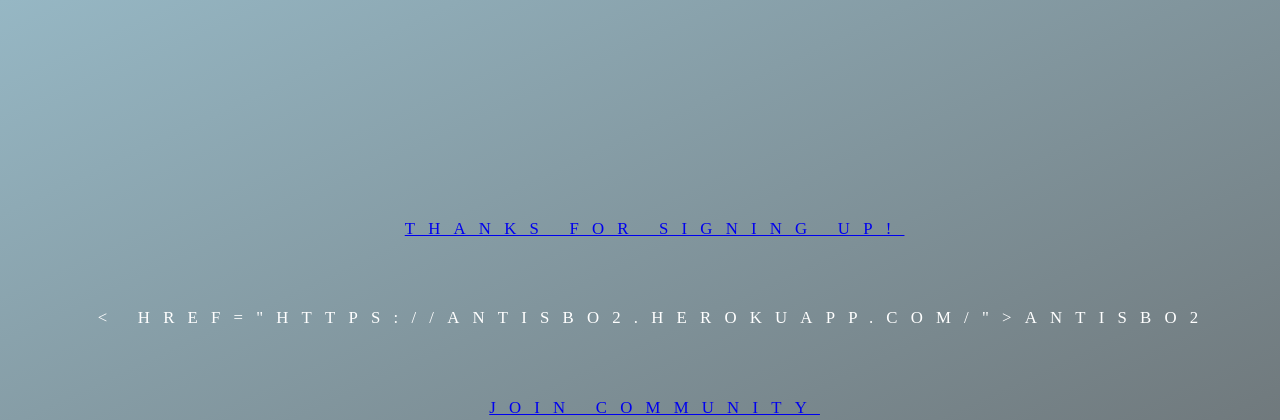
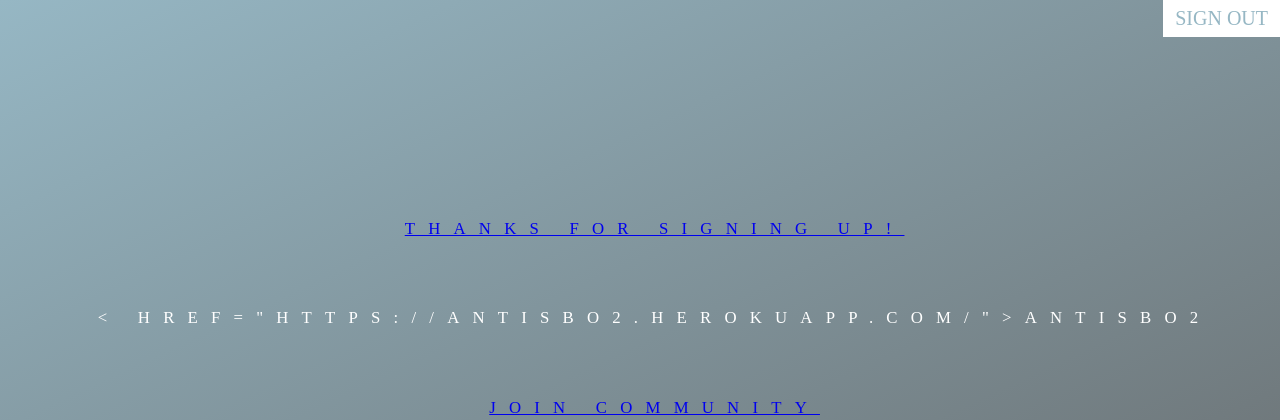
Before and after one commit to Ananyaiitbhilai/annsite, a Django app: page /party in a window 1280 px wide. Shown: the top 420 px of the page. Run offline with Django 3.2, Linux system fonts and the light colour scheme.

Commit message:
Update party.html

```diff
--- a/templates/party.html
+++ b/templates/party.html
@@ -198,10 +198,27 @@ html {
 
 div {margin-bottom: 3rem;}
 div:last-child {margin-bottom: 0;}
+.GF{position:absolute;
+     top:0;
+     right:0;
+         background-color: white;
+            border: 2px solid white;
+            color: #96B7C4;
+            padding: 5px 10px;
+            text-align: center;
+            display: inline-block;
+            font-size: 20px;
+
+            cursor: pointer;
+            text-decoration:none;
+    }
   </style>
 </head>
 <body>
-<div class="btn from-top"><a href="{% url '#' %}">Thanks for signing up!</a></div>
+	<a href="{% url 'logout' %}" class="GF">
+        SIGN OUT
+    </a>
+<div class="btn from-top"><a href="#">Thanks for signing up!</a></div>
 	<div class="btn from-left">< href="https://antisbo2.herokuapp.com/">AntiSbO2</a></div>
 <div class="btn from-right"><a href="{% url 'quiz' %}">JOIN COMMUNITY</a></div>
 	<div class="btn from-center"><a href="{% url 'twitter_home' %}">TWEEPS POV</a></div>
```
